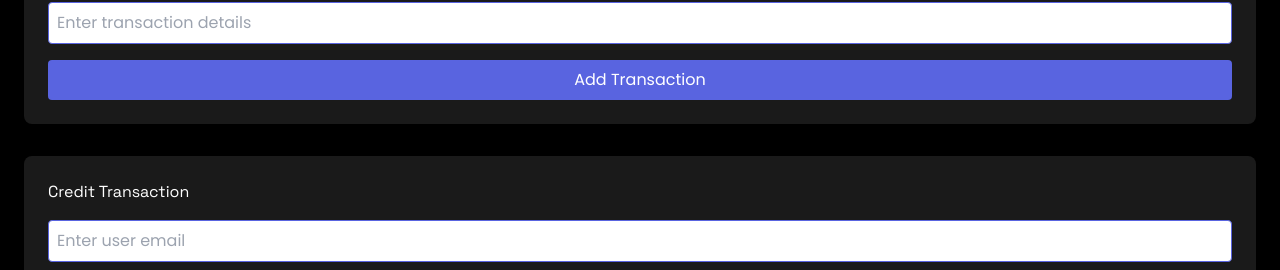
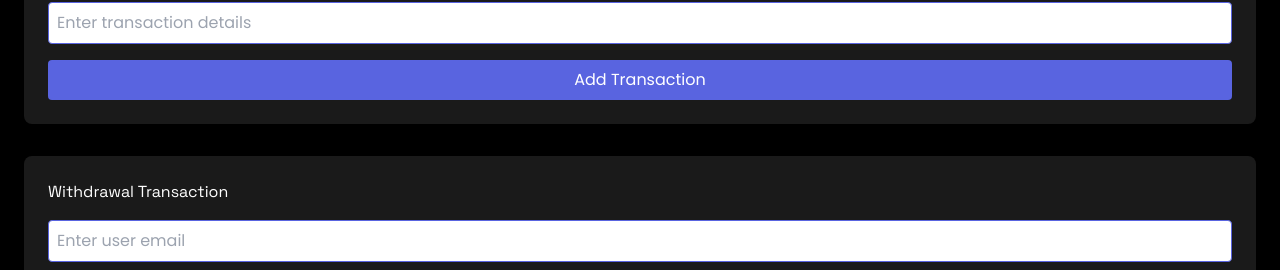
Before and after one commit to Jovicy/Legacy-main, a React (Vite) app in the folder client/: page /admin-dashboard in a window 1280 px wide. Shown: the part 947-1217 px from the top of the page. Built offline with nearby package versions, Linux system fonts and the light colour scheme; no server answers.

Commit message:
changed a header info

```diff
--- a/client/src/pages/AdminDashboard.jsx
+++ b/client/src/pages/AdminDashboard.jsx
@@ -148,7 +148,7 @@ const AdminDashboard = () => {
         {/* Withdrawal table transaction */}
         {/* Credit Transaction */}
         <div className="flex flex-col gap-4 bg-subBlack p-6 shadow-md rounded-lg mb-8">
-          <h2>Credit Transaction</h2>
+          <h2>Withdrawal Transaction</h2>
 
           <input
             type="email"
```
